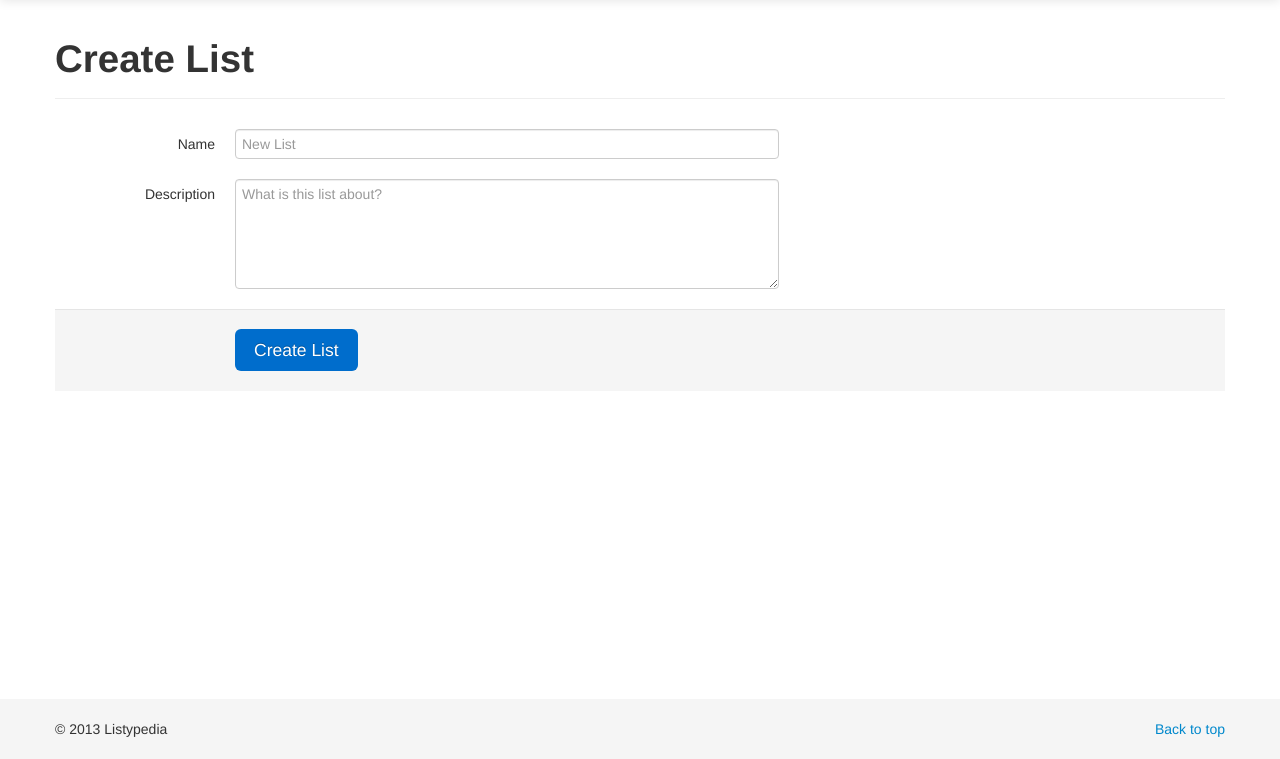
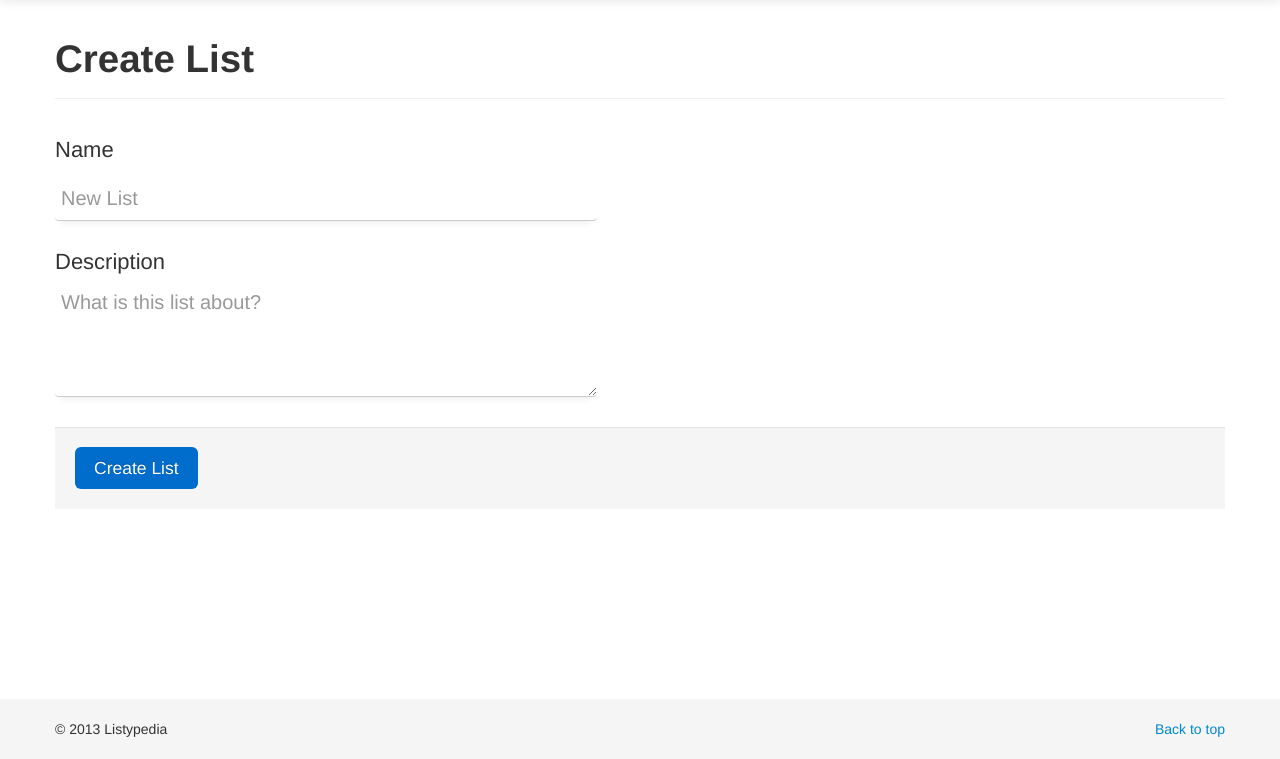
Before and after one commit to jogi/listypedia, a Django app: page /list/create/ in a window 1280 px wide. Shown: the part 41-800 px from the top of the page. Run offline with Django 3.2, Linux system fonts and the light colour scheme; the visitor is signed in with stand-in values (Sample User, id 1); parts of the project's set-up code (start-up, migrations or seed data) failed here and were passed over; some libraries are stand-ins or nearby versions.

Commit message:
design changes

```diff
--- a/site_media/css/index.css
+++ b/site_media/css/index.css
@@ -184,3 +184,67 @@ hr.soften {
 .list-post button.btn-link {
 	padding: 0;
 }
+
+.form-vertical textarea,
+.form-vertical input[type="text"],
+.form-vertical input[type="password"],
+.form-vertical input[type="datetime"],
+.form-vertical input[type="datetime-local"],
+.form-vertical input[type="date"],
+.form-vertical input[type="month"],
+.form-vertical input[type="time"],
+.form-vertical input[type="week"],
+.form-vertical input[type="number"],
+.form-vertical input[type="email"],
+.form-vertical input[type="url"],
+.form-vertical input[type="search"],
+.form-vertical input[type="tel"],
+.form-vertical input[type="color"] {
+    font-size: 20px;
+    font-weight: 200;
+    height: 36px;
+    border: none;
+    border-bottom: 1px solid #cccccc;
+    -webkit-box-shadow: 0 8px 6px -6px rgba(0, 0, 0, 0.075);
+       -moz-box-shadow: 0 8px 6px -6px rgba(0, 0, 0, 0.075);
+            box-shadow: 0 8px 6px -6px rgba(0, 0, 0, 0.075);
+}
+
+.form-vertical textarea {
+    height: auto;
+}
+
+.form-vertical textarea:focus,
+.form-vertical input[type="text"]:focus,
+.form-vertical input[type="password"]:focus,
+.form-vertical input[type="datetime"]:focus,
+.form-vertical input[type="datetime-local"]:focus,
+.form-vertical input[type="date"]:focus,
+.form-vertical input[type="month"]:focus,
+.form-vertical input[type="time"]:focus,
+.form-vertical input[type="week"]:focus,
+.form-vertical input[type="number"]:focus,
+.form-vertical input[type="email"]:focus,
+.form-vertical input[type="url"]:focus,
+.form-vertical input[type="search"]:focus,
+.form-vertical input[type="tel"]:focus,
+.form-vertical input[type="color"]:focus,
+.form-vertical .uneditable-input:focus {
+  border-color: rgba(82, 168, 236, 0.8);
+  outline: 0;
+  outline: thin dotted \9;
+  /* IE6-9 */
+
+  -webkit-box-shadow: 0 1px 1px -1px rgba(0, 0, 0, 0.075), 0 0 8px -8px rgba(82, 168, 236, 0.6);
+     -moz-box-shadow: 0 1px 1px -1px rgba(0, 0, 0, 0.075), 0 0 8px -8px rgba(82, 168, 236, 0.6);
+          box-shadow: 0 1px 1px -1px rgba(0, 0, 0, 0.075), 0 0 8px -8px rgba(82, 168, 236, 0.6);
+}
+
+.form-vertical label {
+    font-size: 22px;
+    line-height: 42px;
+}
+
+.light-text {
+    color: #999999;
+}
--- a/templates/add_item.html
+++ b/templates/add_item.html
@@ -3,7 +3,7 @@
 <div class="page-header">
     <h1>Add Item to {{ list.name }}</h1>
 </div>
-<form class="form-horizontal" action="/list/{{ list.slug }}/item/add/" method="POST">
+<form class="form-vertical" action="/list/{{ list.slug }}/item/add/" method="POST">
     {% csrf_token %}
     <div class="control-group">
         <label class="control-label" for="name">Name</label>
--- a/templates/base.html
+++ b/templates/base.html
@@ -10,7 +10,7 @@
         <link rel="stylesheet" href="/site_media/bootstrap/css/bootstrap.min.css" media="screen" />
         <link rel="stylesheet" href="/site_media/bootstrap/css/bootstrap-responsive.min.css" media="screen" />
         <link rel="stylesheet" type="text/css" href="/site_media/css/index.css" />
-        <link href='http://fonts.googleapis.com/css?family=Lobster|Ubuntu' rel='stylesheet' type='text/css'>
+        <link href='http://fonts.googleapis.com/css?family=Lobster' rel='stylesheet' type='text/css'>
         <link rel="shortcut icon" href="/site_media/images/favicon.png" />
         {% block includecss %}
         {% endblock %}
--- a/templates/collaboration_invitation.html
+++ b/templates/collaboration_invitation.html
@@ -9,7 +9,7 @@
 <hr />
 <div class="row">
     <div class="span9">
-        <form action="/list/{{ list.slug }}/invite/" method="post">
+        <form class="form-vertical" action="/list/{{ list.slug }}/invite/" method="post">
             {% csrf_token %}
             <input type="hidden" name="list_id" value="{{ list.id }}">
             <div class="control-group">
--- a/templates/create_list.html
+++ b/templates/create_list.html
@@ -3,7 +3,7 @@
 <div class="page-header">
     <h1>Create List</h1>
 </div>
-<form class="form-horizontal" action="/list/create/" method="POST">
+<form class="form-vertical" action="/list/create/" method="POST">
     {% csrf_token %}
     <div class="control-group">
         <label class="control-label" for="name">Name</label>
--- a/templates/view_list.html
+++ b/templates/view_list.html
@@ -39,7 +39,7 @@
                         <hr>
                         <form class="form-inline" action="/item/{{item.id}}/delete/" method="POST">
                             {% csrf_token %}
-                            {{ item.user.first_name}} {{ item.user.last_name }} - {{ item.created|naturaltime}} -
+                            <span class="light-text">{{ item.user.first_name}} {{ item.user.last_name }} - {{ item.created|naturaltime}} -</span>
                             {% if user.is_authenticated and creator or collaborator %}
                              <button class="btn btn-link" type="submit">Delete</button>
                             {% endif %}
```
